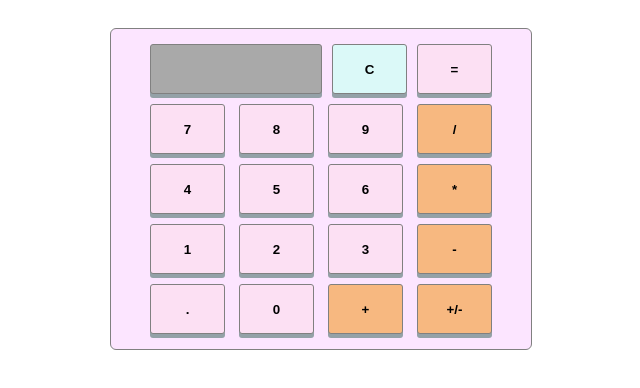
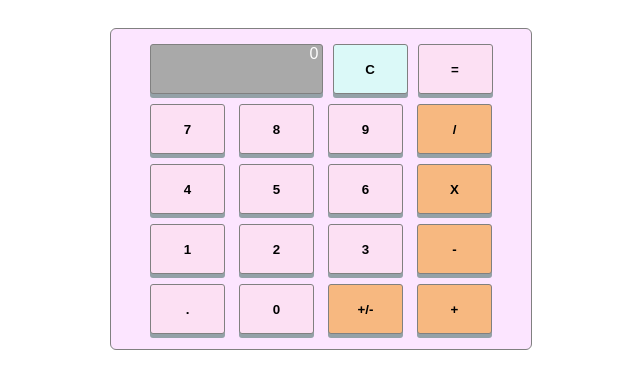
Before and after one commit to Tirzahe/Calculator, a website: page src/index.html in a window 1280 px wide. Shown: the full height of the page, 319-959 px from the left. Drawn offline with Linux system fonts and the light colour scheme; a web font is replaced by a local one.

Commit message:
saving progress on TDD calculator Project

```diff
--- a/src/index.html
+++ b/src/index.html
@@ -10,38 +10,39 @@
         <div class="box">
             <!-- ROW 1 -->
             <div class="row" id="row1">
-                <div id="screen"></div>
-                <input type="button" onclick="clear('C')" value='C' id="clear"></input>
-                <input type="button" onclick="calculate('=')" value='=' class="equals"></input>
+                <div id="screen">0</div>
+                <button onclick="clear('C')" id="clear">C</button>
+                <button onclick="calculate()" class="equals">=</button>
             </div>
             <!-- ROW 2 -->
             <div class="row">
-                <input type="button" onclick="processNumber('7')" value='7' class="number" ></input>
-                <input type="button" onclick="processNumber('8')" value='8' class="number"></input>
-                <input type="button" onclick="processNumber('9')" value='9' class="number"></input>
-                <input type="button" onclick="processOperator('/')" value='/' class="operator"></input>
+                <button onclick="processNumber('7')" class="number" >7</button>
+                <button onclick="processNumber('8')" class="number">8</button>
+                <button onclick="processNumber('9')" class="number">9</button>
+                <button onclick="processOperator('/')" class="operator">/</button>
             </div>
             <!-- ROW 3 -->
             <div class="row">
-                 <input type="button" onclick="processNumber('4')" value='4' class="number"></input>
-                <input type="button" onclick="processNumber('5')" value='5' class="number"></input>
-                <input type="button" onclick="processNumber('6')" value='6' class="number"></input>
-                <input type="button" onclick="processOperator('*')" value='*' class="operator"></input>
+                 <button onclick="processNumber('4')" class="number">4</button>
+                <button onclick="processNumber('5')" class="number">5</button>
+                <button onclick="processNumber('6')" class="number">6</button>
+                <button onclick="processOperator('*')" class="operator">X</button>
             </div>
             <!-- ROW 4 -->
             <div class="row">
-                 <input type="button" onclick="processNumber('1')" value='1' class="number"></input>
-                <input type="button" onclick="processNumber('2')" value='2' class="number"></input>
-                <input type="button" onclick="processNumber('3')" value='3' class="number"></input>
-                <input type="button" onclick="processOperator('-')" value='-' class="operator"></input>
+                 <button onclick="processNumber('1')" class="number">1</button>
+                <button onclick="processNumber('2')" class="number">2</button>
+                <button onclick="processNumber('3')" class="number">3</button>
+                <button onclick="processOperator('-')" class="operator">-</button>
             </div>
             <!-- ROW 5 -->
             <div class="row">
-                <input type="button" onclick="processDecimal('.')" value='.' id="decimal"></input>
-                <input type="button" onclick="processNumber('0')" value='0' class="number"></input>
-                <input type="button" onclick="processOperator('+')" value='+' class="operator"></input>
-                <input type="button" onclick="processOperator('+/-')" value='+/-' class="operator" id="toggle-pos-neg"></input>
+                <button onclick="processDecimal('.')" id="decimal">.</button>
+                <button onclick="processNumber('0')" class="number">0</button>
+                <button onclick="processOperator('+/-')" class="operator" id="toggle-pos-neg">+/-</button>
+                <button onclick="processOperator('+')" class="operator">+</button>
             </div>
         </div>
+        <script type="text/javascript" src="script.js"></script>
     </body>
 </html>
--- a/src/main.css
+++ b/src/main.css
@@ -17,7 +17,7 @@ body{
     align-items: space-around;
     justify-content: space-around;
    }
-input {
+button {
     font-family: 'Antic', sans-serif;
     font-weight: bold;
     padding: 15px;
@@ -48,9 +48,12 @@ input {
     background-color: darkgray;
     border: 1px solid gray;
     border-radius: 3px;
-    font-family: antic arial;
+    font-family: 'Antic', sans-serif;
+    color: white;
+    text-align: right;
+    padding:0px 3px;
     height: 48px;
-    width: 170px;
+    width: 165px;
     margin: 5px;
     box-shadow: 0px 4px #94a1a7;
 }
--- a/src/script.js
+++ b/src/script.js
@@ -1,18 +1,29 @@
+var screen = document.getElementById('screen');
+
 function addToScreen(input) {
-    document.getElementById('screen').innerText += input;
+  screen.innerText += input;
 }
 function setScreen(input){
-    document.getElementById('screen').innerText = input;
-}
+  screen.innerText = input;
+} // needs a test
 function processNumber(input) {
   addToScreen(input);
 }
 function processOperator(input) {
-  setScreen(input);
+  if(lastIndexIsOperator()) {
+    setScreen(screen.innerText.slice(-1) + input);
+  }
+  else{
+    addToScreen(input);
+  }
 }
+function lastIndexIsOperator(){
+  var operators = ['+', '-', '/', '*']
+  return operators.includes(screen.innerText[screen.innerText.length-1]);
+}
+function calculate() {
+  setScreen(eval(screen.innerText));
+} // needs a test
 function clear(){
-  //this function will clear the last button pressed from the screen
+  setScreen(0);
 }
-function allClear(){
-  //this function will clear and reset all functioms to zero.
-}
```
Also changed, not shown: tests/test.spec.js (+41 -15 lines).
